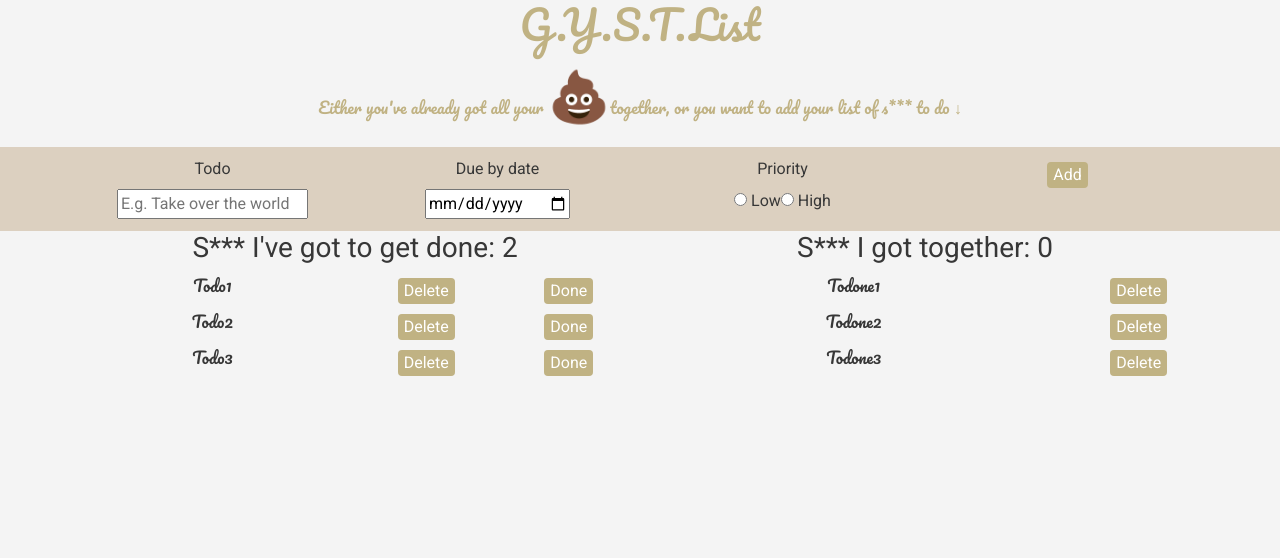
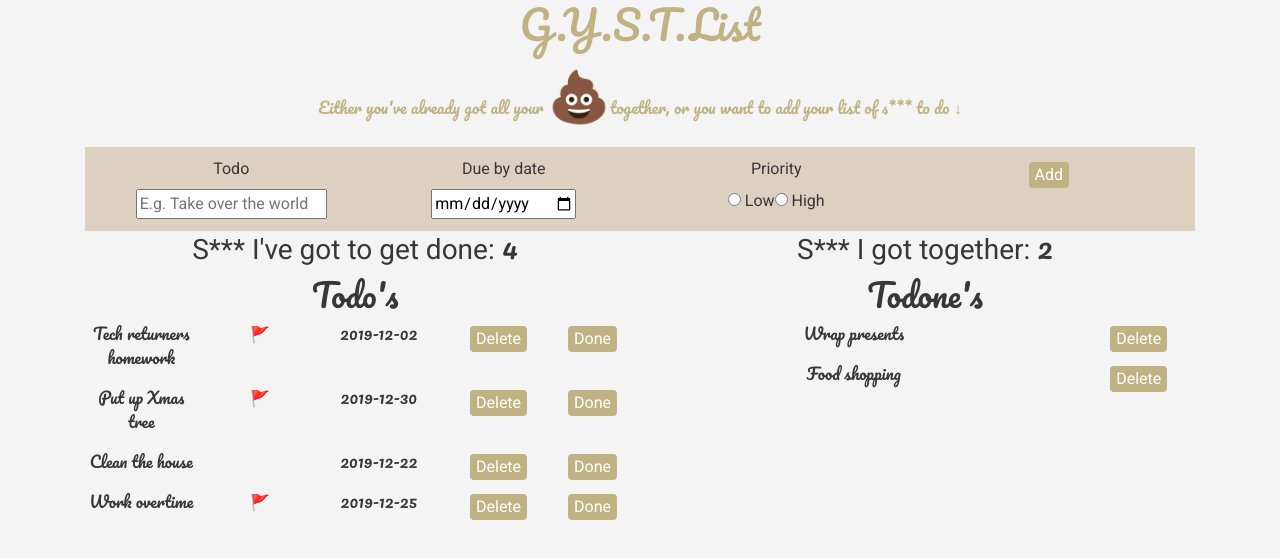
Before and after one commit to Alicjamp/todo-list-application, a React (Create React App) app: page / in a window 1280 px wide. Shown: the top 558 px of the page. Built offline with nearby package versions, Linux system fonts and the light colour scheme.

Commit message:
added props and state

```diff
--- a/src/App.js
+++ b/src/App.js
@@ -1,28 +1,81 @@
 import React from 'react';
 import './App.css';
+import './components/Style.css'
 import Header from "./components/Header.js"
 import Form from "./components/Form.js"
 import Todo from "./components/Todo.js"
 import Todone from "./components/Todone.js"
-import './components/Style.css'
+import TodoCount from "./components/TodoCount.js"
+import TodoneCount from "./components/TodoneCount.js"
 
-function App() {
+class App extends React.Component {
+  state = {
+    tasks: [
+      { task: "Tech returners homework", important: true, complete: false, dueDate: "2019-12-02", id: 1 },
+      { task: "Put up Xmas tree", important: true, complete: false, dueDate: "2019-12-30", id: 2 },
+      { task: "Wrap presents", important: true, complete: true, dueDate: "2019-12-01", id: 3 },
+      { task: "Clean the house", important: false, complete: false, dueDate: "2019-12-22", id: 4 },
+      { task: "Food shopping", important: true, complete: true, dueDate: "2019-12-28", id: 5 },
+      { task: "Work overtime", important: true, complete: false, dueDate: "2019-12-25", id: 6 },
+    ]
+  }
+  render() {
+
+    const todoTasks = this.state.tasks.filter(todo => {
+      return todo.complete === false
+    })
+
+    const todoneTasks = this.state.tasks.filter(todone => {
+      return todone.complete === true
+    })
+
     return (
       <div className="App">
+        <div className="container">
           <Header />
           <Form />
-      <div className="container">
           <div className="row">
-          <div className="col-12 col-sm-6">
-            <Todo />
-          </div>
-          <div className="col-12 col-sm-6">
-            <Todone />
+            <div className="col-12 col-md-6">
+              <TodoCount count={todoTasks.length} />
+              <h2>Todo's</h2>
+              {todoTasks.map(todo => {
+                return (
+                  <div className="row">
+                    <div className="col-12">
+                      <Todo
+                        key={todo.id}
+                        complete={todo.complete}
+                        task={todo.task}
+                        important={todo.important}
+                        dueDate={todo.dueDate} />
                     </div>
                   </div>
-      </div >
-    </div >
+                )
+              })}
+            </div>
+            <div className="col-12 col-md-6">
+              <TodoneCount count={todoneTasks.length} />
+              <h2>Todone's</h2>
+              {todoneTasks.map(todone => {
+                return (
+                  <div className="row">
+                    <div className="col-12">
+                      <Todone
+                        key={todone.id}
+                        complete={todone.complete}
+                        task={todone.task}
+                        important={todone.important}
+                        dueDate={todone.dueDate} />
+                    </div>
+                  </div>
+                )
+              })}
+            </div>
+          </div>
+        </div>
+      </div>
     );
+  }
 }
 
 export default App;
--- a/src/components/Form.js
+++ b/src/components/Form.js
@@ -1,5 +1,4 @@
 import React from "react";
-
 
 class Form extends React.Component {
     render() {
--- a/src/components/Todo.js
+++ b/src/components/Todo.js
@@ -3,43 +3,23 @@ import React from "react";
 class Todo extends React.Component {
     render() {
         return (
-            <div>
-                <span id="sub">
-                    <h3> S*** I've got to get done: 2 </h3>
-                </span>
-                <div className="row">
-                    <div className="col-12 col-sm-6">
-                        Todo1
-                        </div>
-                    <div className="col-12 col-sm-3">
-                        <button type="submit">Delete</button>
-                    </div>
-                    <div className="col-12 col-sm-3">
-                        <button type="submit">Done</button>
-                    </div>
+            <div className="row">
+                <div className="col-12 col-sm-3">
+                    <p>{this.props.task}</p>
                 </div>
-                <div className="row">
-                    <div className="col-12 col-sm-6">
-                        Todo2
-                        </div>
-                    <div className="col-12 col-sm-3">
-                        <button type="submit">Delete</button>
-                    </div>
-                    <div className="col-12 col-sm-3">
-                        <button type="submit">Done</button>
-                    </div>
+                <div className="col-12 col-sm-2">
+                     {this.props.important === true &&
+                        <p>🚩</p>
+                    }
                 </div>
-                <div className="row">
-                    <div className="col-12 col-sm-6">
-                        Todo3
-                        </div>
-                    <div className="col-12 col-sm-3">
-                        <button type="submit">Delete</button>
-                    </div>
-                    <div className="col-12 col-sm-3">
-                        <button type="submit">Done</button>
-
-                    </div>
+                <div className="col-12 col-sm-3">
+                    <p>{this.props.dueDate}</p>
+                </div>
+                <div className="col-12 col-sm-2">
+                    <button type="submit">Delete</button>
+                </div>
+                <div className="col-12 col-sm-2">
+                    <button type="submit">Done</button>
                 </div>
             </div>
         )
--- /dev/null
+++ b/src/components/TodoCount.js
@@ -0,0 +1,11 @@
+import React from "react";
+
+class TodoCount extends React.Component {
+    render() {
+        return (
+            <h3> <span id="sub">S*** I've got to get done: </span><span> {this.props.count} </span> </h3>
+        );
+    }
+}
+
+export default TodoCount;
--- a/src/components/Todone.js
+++ b/src/components/Todone.js
@@ -3,34 +3,12 @@ import React from "react";
 class Todone extends React.Component {
     render() {
         return (
-            <div>
-                <span id="sub">
-                    <h3> S*** I got together: 0 </h3>
-                </span>
-                <div className="row">
-                    <div className="col-12 col-sm-9">
-                        Todone1
-                        </div>
-                    <div className="col-12 col-sm-3">
-                        <button type="submit">Delete</button>
-                    </div>
+            <div className="row">
+                <div className="col-12 col-sm-9">
+                    <p>{this.props.task}</p>
                 </div>
-                <div className="row">
-                    <div className="col-12 col-sm-9">
-                        Todone2
-                        </div>
-                    <div className="col-12 col-sm-3">
-                        <button type="submit">Delete</button>
-                    </div>
-                </div>
-                <div className="row">
-                    <div className="col-12 col-sm-9">
-                        Todone3
-                        </div>
-                    <div className="col-12 col-sm-3">
-                        <button type="submit">Delete</button>
-
-                    </div>
+                <div className="col-12 col-sm-3">
+                    <button type="submit">Delete</button>
                 </div>
             </div>
         )
--- /dev/null
+++ b/src/components/TodoneCount.js
@@ -0,0 +1,11 @@
+import React from "react";
+
+class TodoneCount extends React.Component {
+    render() {
+        return (
+            <h3> <span id="sub">S*** I got together: </span><span> {this.props.count} </span> </h3>
+        );
+    }
+}
+
+export default TodoneCount;
```
Lines whose indentation alone changed are shown as unchanged.
